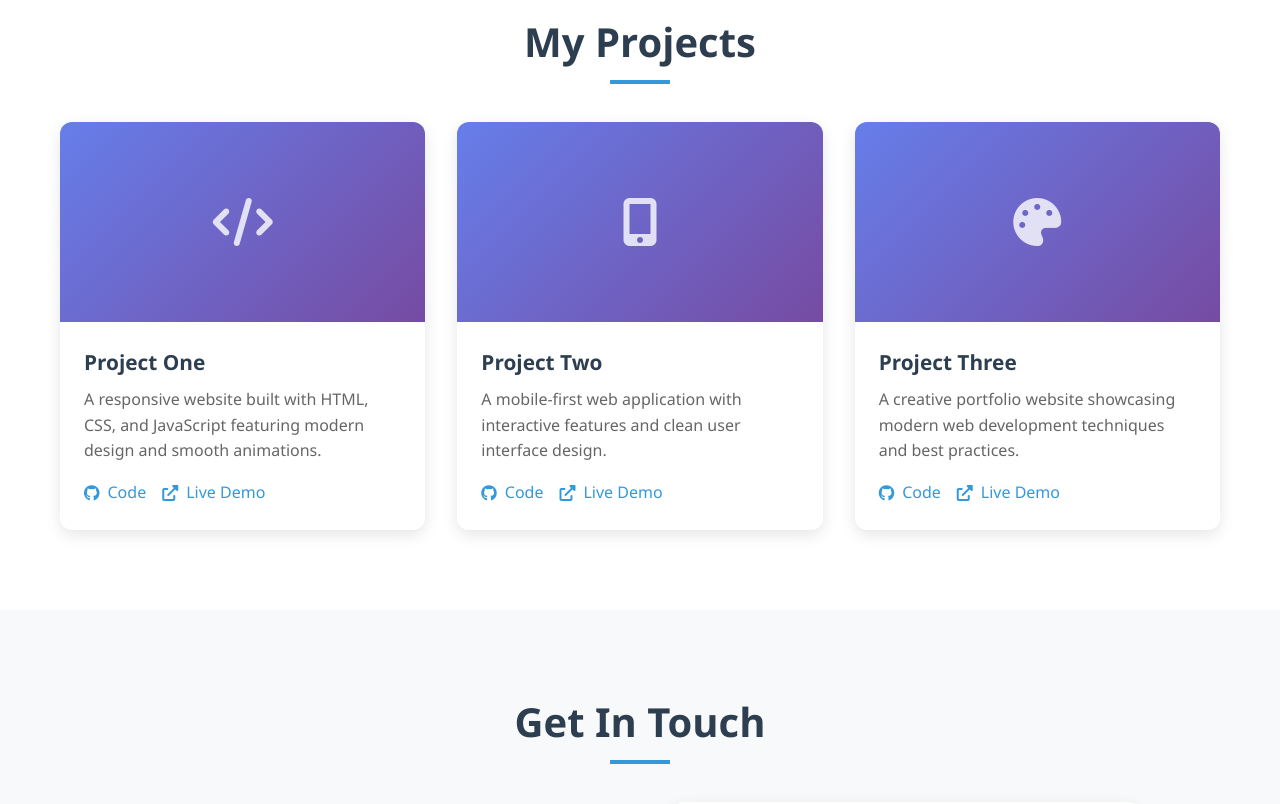
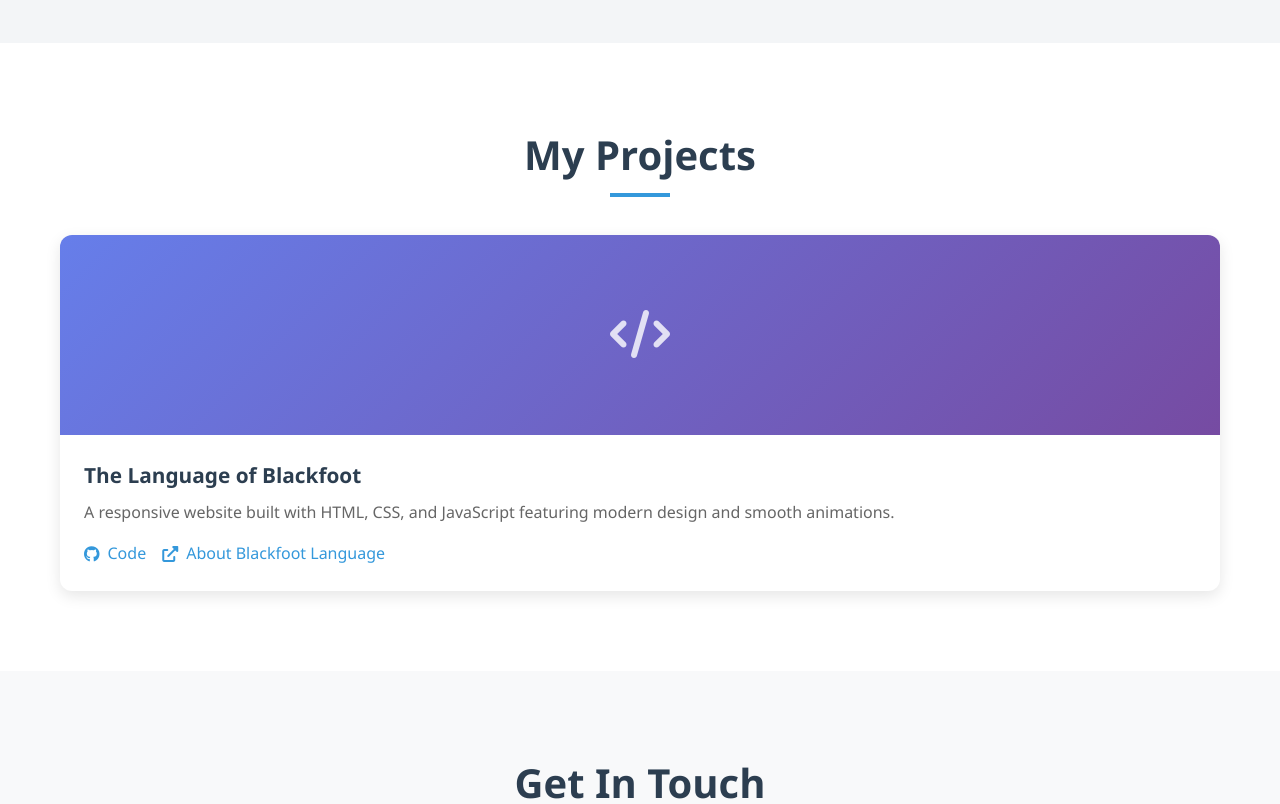
Before and after one commit to NickC0123/NickC0123.github.io, a plain HTML site: page index.html in a window 1280 px wide. Shown: the part 1420-2224 px from the top of the page. Drawn offline with Linux system fonts and the light colour scheme.

Commit message:
filled in index.html with my own content

```diff
--- a/index.html
+++ b/index.html
@@ -36,7 +36,7 @@
             <div class="hero-text">
                 <h1 class="hero-title">Hello, I'm Nicholas Cho</h1>
                 <p class="hero-subtitle">A Computing Science Undergraduate at SFU</p>
-                <p class="hero-description">I create beautiful and functional websites that bring ideas to life.</p>
+                <p class="hero-description">Have no fear of perfection, you'll never reach it.</p>
                 <div class="hero-buttons">
                     <a href="#projects" class="btn btn-primary">View My Work</a>
                     <a href="#contact" class="btn btn-secondary">Get In Touch</a>
@@ -57,8 +57,8 @@
             <h2 class="section-title">About Me</h2>
             <div class="about-content">
                 <div class="about-text">
-                    <p>I'm a passionate web developer with experience in creating responsive and user-friendly websites. I love turning complex problems into simple, beautiful designs.</p>
-                    <p>When I'm not coding, you can find me exploring new technologies, reading tech blogs, or working on personal projects.</p>
+                    <p>I built my first computer when I was 12 years old. Ever since then, my dream was to become an expert of computer. My passion drove me to study computer programming, building things that people can actually use. Now, as a computer science undergraduate at SFU, I’m constantly exploring how technology can change the future—through AI, and software development. I enjoy blowing life into abstract ideas and bringing them into the real world. My goal is to not just understand how technology works, but to contribute meaningfully to its progress.</p>
+                    <p>When I'm not coding, you can find me listening to music, playing games, or practice playing my electric guitar.</p>
 
                     <div class="skills">
                         <h3>Skills</h3>
@@ -82,6 +82,7 @@
         <div class="container">
             <h2 class="section-title">My Projects</h2>
             <div class="projects-grid">
+
                 <div class="project-card">
                     <div class="project-image">
                         <div class="placeholder-project">
@@ -89,58 +90,19 @@
                         </div>
                     </div>
                     <div class="project-content">
-                        <h3>Project One</h3>
+                        <h3>The Language of Blackfoot</h3>
                         <p>A responsive website built with HTML, CSS, and JavaScript featuring modern design and smooth animations.</p>
                         <div class="project-links">
-                            <a href="#" class="project-link">
+                            <a href="https://github.com/NickC0123/CMPT-120---Final-Project" class="project-link">
                                 <i class="fab fa-github"></i> Code
                             </a>
-                            <a href="#" class="project-link">
-                                <i class="fas fa-external-link-alt"></i> Live Demo
+                            <a href="https://www.youtube.com/watch?v=1zozXCbMwDQ" class="project-link">
+                                <i class="fas fa-external-link-alt"></i> About Blackfoot Language
                             </a>
                         </div>
                     </div>
                 </div>
 
-                <div class="project-card">
-                    <div class="project-image">
-                        <div class="placeholder-project">
-                            <i class="fas fa-mobile-alt"></i>
-                        </div>
-                    </div>
-                    <div class="project-content">
-                        <h3>Project Two</h3>
-                        <p>A mobile-first web application with interactive features and clean user interface design.</p>
-                        <div class="project-links">
-                            <a href="#" class="project-link">
-                                <i class="fab fa-github"></i> Code
-                            </a>
-                            <a href="#" class="project-link">
-                                <i class="fas fa-external-link-alt"></i> Live Demo
-                            </a>
-                        </div>
-                    </div>
-                </div>
-
-                <div class="project-card">
-                    <div class="project-image">
-                        <div class="placeholder-project">
-                            <i class="fas fa-palette"></i>
-                        </div>
-                    </div>
-                    <div class="project-content">
-                        <h3>Project Three</h3>
-                        <p>A creative portfolio website showcasing modern web development techniques and best practices.</p>
-                        <div class="project-links">
-                            <a href="#" class="project-link">
-                                <i class="fab fa-github"></i> Code
-                            </a>
-                            <a href="#" class="project-link">
-                                <i class="fas fa-external-link-alt"></i> Live Demo
-                            </a>
-                        </div>
-                    </div>
-                </div>
             </div>
         </div>
     </section>
```
